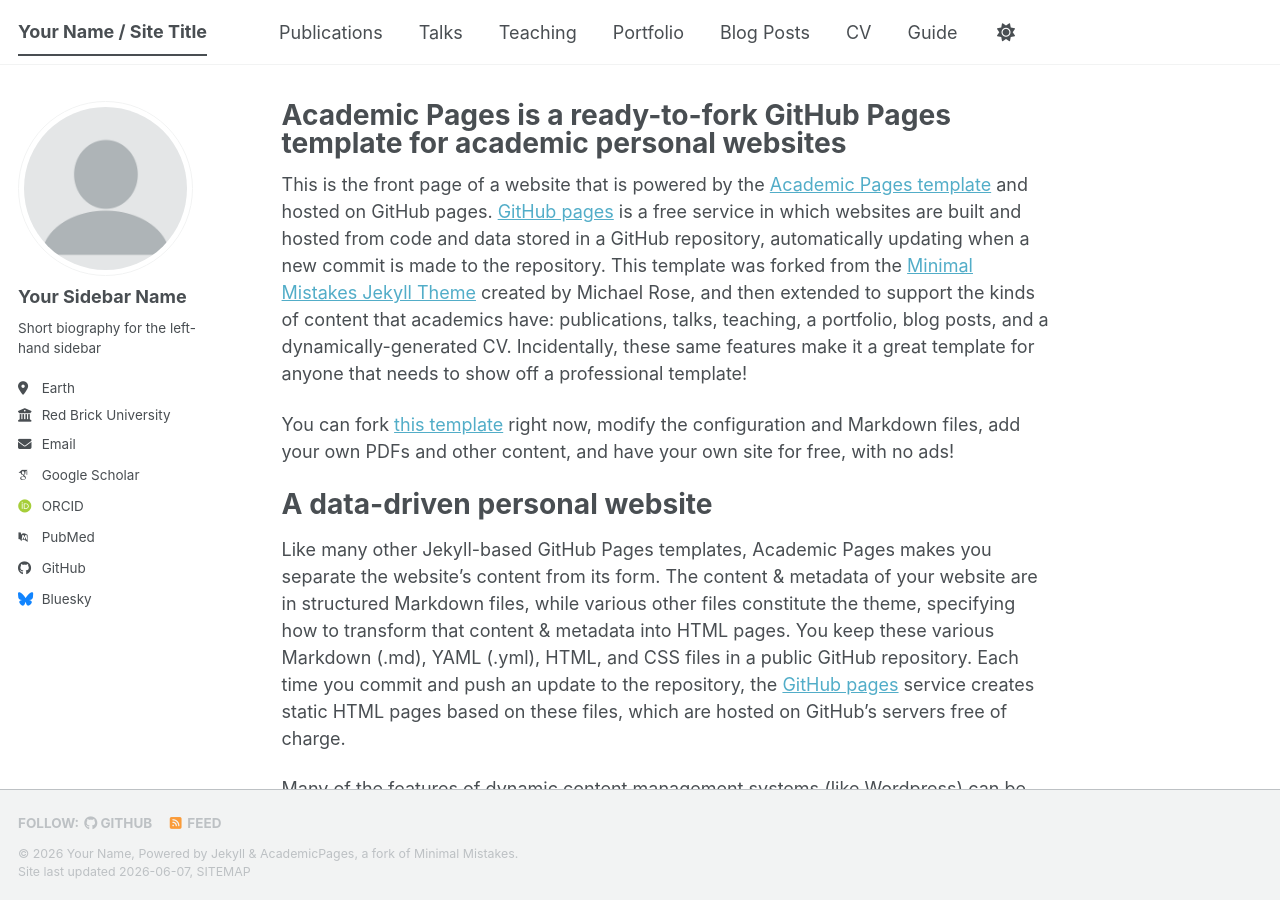
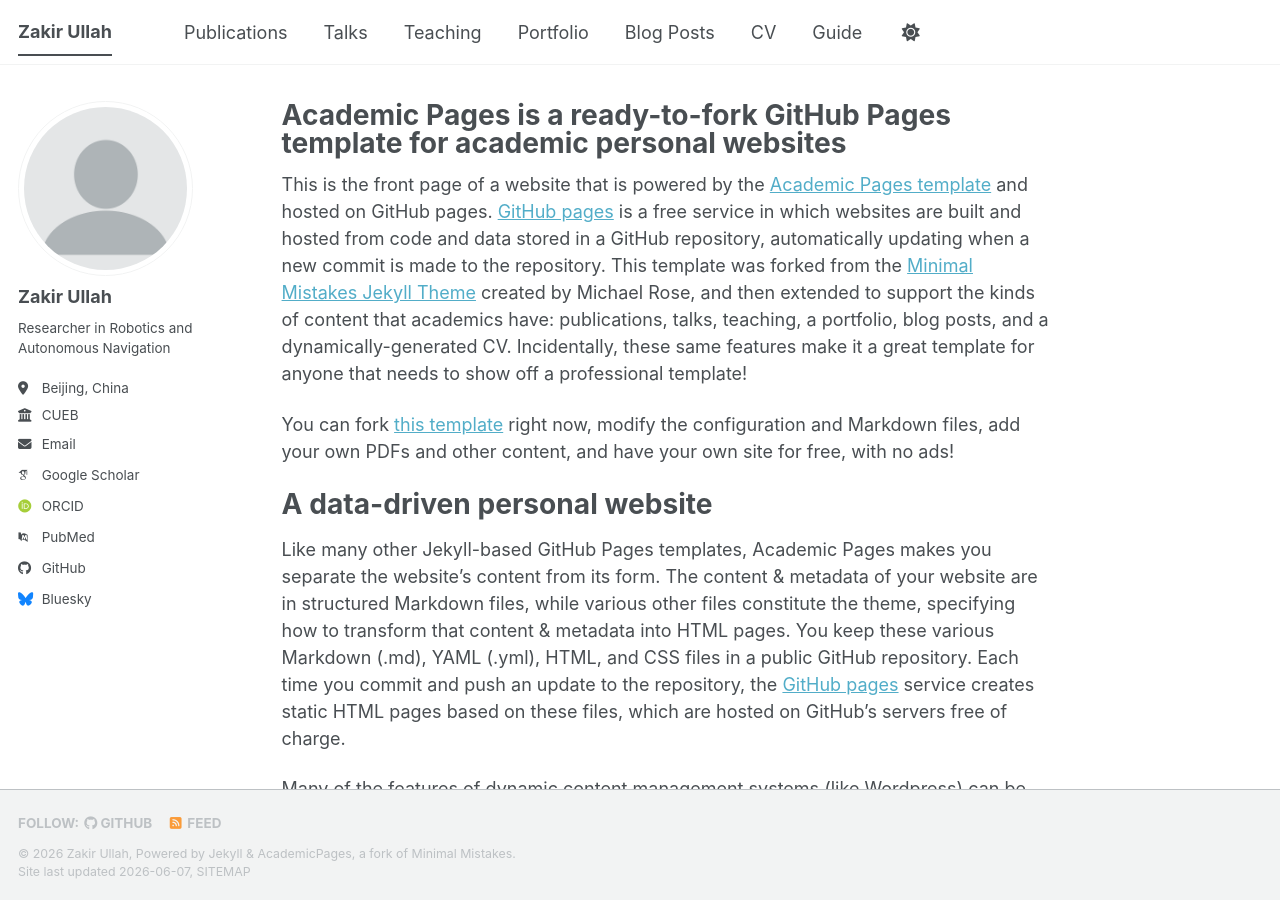
Before and after one commit to zakirullah98/zakirullah98.github.io, a Jekyll site: the page built from _pages/about.md, in a window 1280 px wide and 900 px high. Built offline with Jekyll 4.4.1, drawn with Linux system fonts in a browser that asks for light colours; some web fonts are replaced; a script bundle is joined from its source files by our own code; library files that are not in the unit come from our copies.

Commit message:
Configure Academic Pages

```diff
--- a/_config.yml
+++ b/_config.yml
@@ -9,14 +9,14 @@
 # Basic Site Settings
 locale                   : "en-US"
 site_theme               : "default" # The available themes options are "default", "air", "sunrise", "mint", "dirt" and "contrast"
-title                    : "Your Name / Site Title"
+title                    : "Zakir Ullah"
 title_separator          : "-"
-name                     : &name "Your Name"
-description              : &description "Your Name's academic portfolio"   # Update this with a general description of your site, this is the default if not overridden by a page
-url                      : https://academicpages.github.io # The base hostname & protocol for your site e.g. "https://[your GitHub username].github.io",
+name                     : &name "Zakir Ullah"
+description              : &description "Academic portfolio of Zakir Ullah"   # Update this with a general description of your site, this is the default if not overridden by a page
+url                      : "https://zakirullah98.github.io" # The base hostname & protocol for your site e.g. "https://[your GitHub username].github.io",
                                                            # or if you already have some other page hosted on Github then use "https://[your GitHub username].github.io/[Your Repo Name]"
 baseurl                  : "" # the subpath of your site, e.g. "/blog"
-repository               : "academicpages/academicpages.github.io"
+repository               : "zakirullah98/zakirullah98.github.io"
 
 # Site Author - The following control what appear as part of the author content on the side bar.
 #               If a field is blank the icon and link will not appear, otherwise it will be shown.
@@ -24,13 +24,13 @@ repository               : "academicpages/academicpages.github.io"
 author:
   # Biographic information
   avatar           : "profile.png"
-  name             : "Your Sidebar Name"
+  name             : "Zakir Ullah"
   pronouns         : # example: "she/her"
-  bio              : "Short biography for the left-hand sidebar"
-  location         : "Earth"
-  employer         : "Red Brick University"
+  bio              : "Researcher in Robotics and Autonomous Navigation"
+  location         : "Beijing, China"
+  employer         : "CUEB"
   uri              : # URL
-  email            : "none@example.org"
+  email            : "zakir@cueb.edu.cn"
 
   # Academic websites
   academia         : # URL
```
